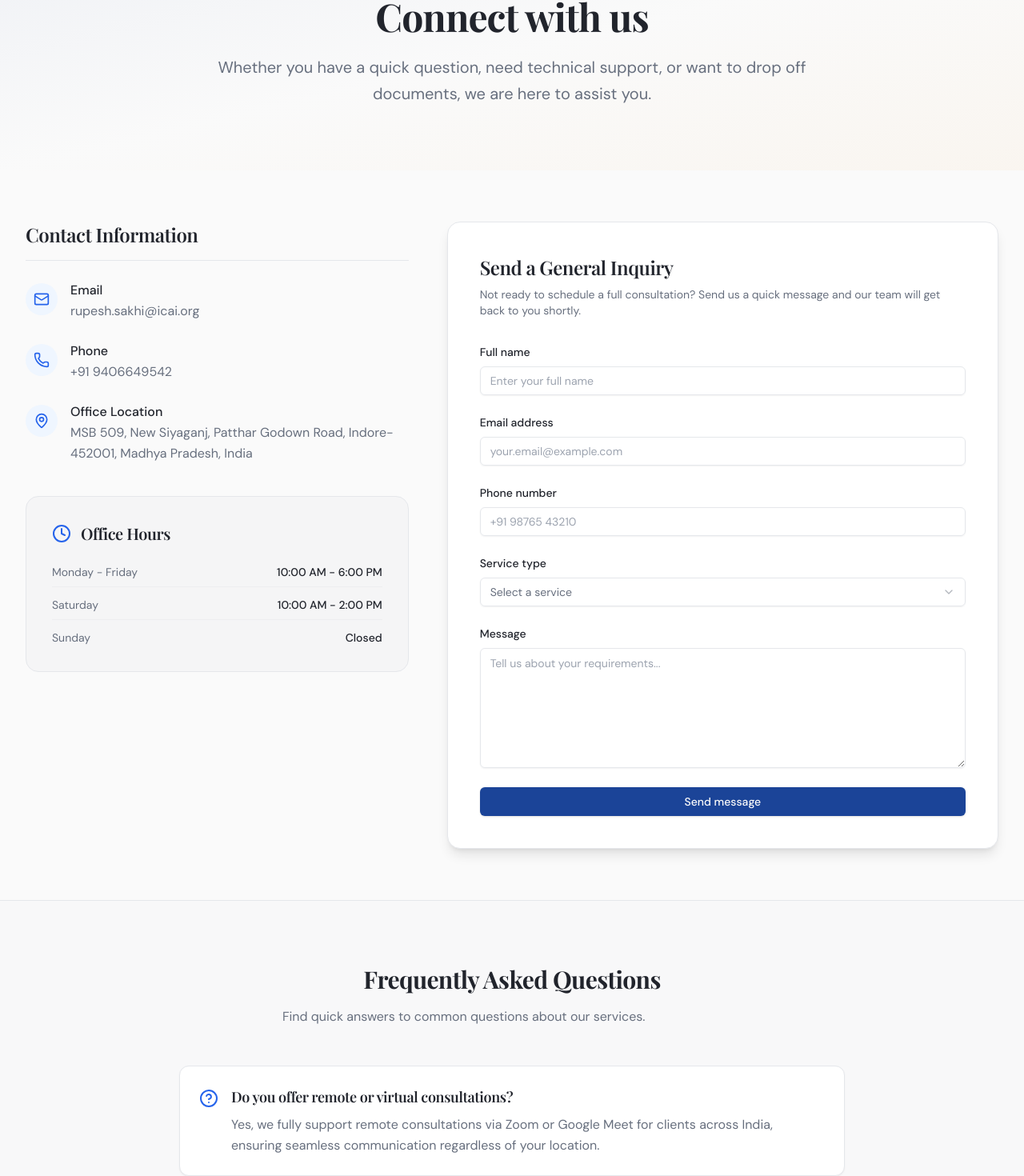
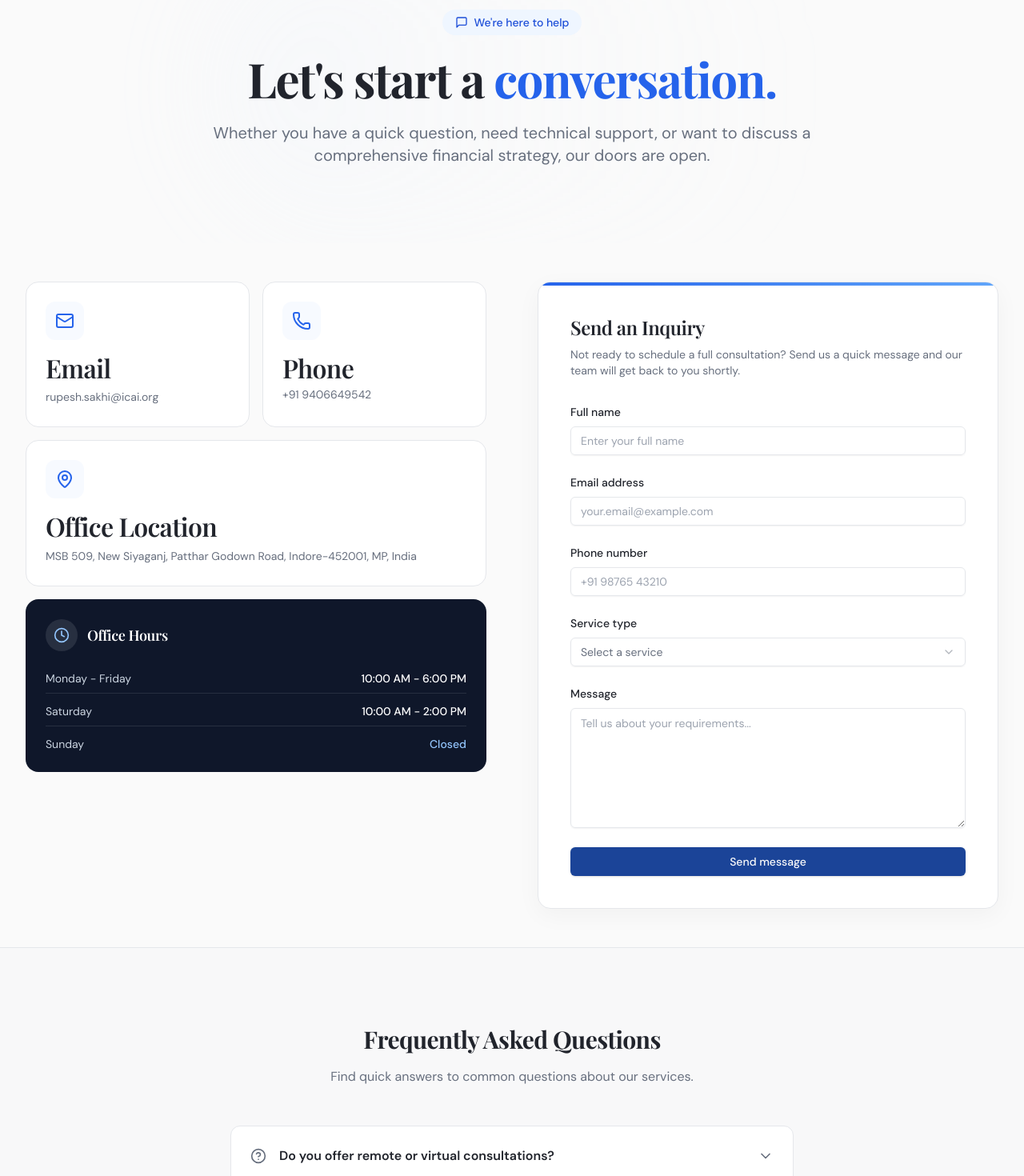
Before and after one commit to Ojasvsakhi/New-web-app, a React (Vite) app in the folder apps/: page /contact in a window 1280 px wide. Shown: the part 164-1634 px from the top of the page at 80% size. Built offline with nearby package versions, Linux system fonts and the light colour scheme.

Commit message:
Re-designed contact page

```diff
--- a/apps/src/components/ContactForm.jsx
+++ b/apps/src/components/ContactForm.jsx
@@ -101,11 +101,16 @@ function ContactForm() {
           </SelectTrigger>
           <SelectContent>
             <SelectItem value="tax-planning">Tax planning & compliance</SelectItem>
-            <SelectItem value="audit">Audit services</SelectItem>
-            <SelectItem value="gst">GST & indirect tax</SelectItem>
+            <SelectItem value="gst-indirect">GST Planning and compliance</SelectItem>
+            <SelectItem value="company-law">Company Law Services</SelectItem>
+            <SelectItem value="llp-services">LLP Services</SelectItem>
+            <SelectItem value="rera-services">RERA Services</SelectItem>
+            <SelectItem value="fema-nri">FEMA & NRI Advisory</SelectItem>
+            <SelectItem value="audit-services">Audit services</SelectItem>
             <SelectItem value="financial-consulting">Financial consulting</SelectItem>
-            <SelectItem value="bookkeeping">Bookkeeping & accounting</SelectItem>
+            <SelectItem value="bookkeeping-accounting">Bookkeeping & accounting</SelectItem>
             <SelectItem value="business-advisory">Business advisory</SelectItem>
+            <SelectItem value="financial-statement">Financial statement preparation</SelectItem>
             <SelectItem value="other">Other</SelectItem>
           </SelectContent>
         </Select>
--- a/apps/src/pages/ContactPage.jsx
+++ b/apps/src/pages/ContactPage.jsx
@@ -1,28 +1,43 @@
-import React from 'react';
+import React, { useState } from 'react';
 import { Helmet } from 'react-helmet';
-import { motion } from 'framer-motion';
-import { Mail, Phone, MapPin, Clock, HelpCircle, ChevronDown } from 'lucide-react';
+import { motion, AnimatePresence } from 'framer-motion';
+import { Mail, Phone, MapPin, Clock, HelpCircle, ChevronDown, MessageSquare, ArrowUpRight, Check } from 'lucide-react';
 import ContactForm from '@/components/ContactForm.jsx';
 
 function ContactPage() {
+  const [activeFaq, setActiveFaq] = useState(null);
+  const [phoneCopied, setPhoneCopied] = useState(false);
+
+  const handleCopyPhone = (e, phoneNumber) => {
+    e.preventDefault();
+    navigator.clipboard.writeText(phoneNumber);
+    setPhoneCopied(true);
+    setTimeout(() => setPhoneCopied(false), 2500);
+  };
+
   const contactInfo = [
     {
+      id: 'email',
       icon: Mail,
       title: 'Email',
       content: 'rupesh.sakhi@icai.org',
-      link: 'mailto:rupesh.sakhi@icai.org'
+      link: 'mailto:rupesh.sakhi@icai.org',
+      colSpan: 'col-span-1 md:col-span-1',
     },
     {
+      id: 'phone',
       icon: Phone,
       title: 'Phone',
       content: '+91 9406649542',
-      link: 'tel:+919406649542'
+      colSpan: 'col-span-1 md:col-span-1',
     },
     {
+      id: 'location',
       icon: MapPin,
       title: 'Office Location',
-      content: 'MSB 509, New Siyaganj, Patthar Godown Road, Indore-452001, Madhya Pradesh, India',
-      link: 'https://www.google.com/maps/search/?api=1&query=MSB,+New+Siyaganj,+Patthar+Godown+Road,+Indore,+Madhya+Pradesh,+India'
+      content: 'MSB 509, New Siyaganj, Patthar Godown Road, Indore-452001, MP, India',
+      link: 'https://www.google.com/maps/@22.7236682,75.8661695,19.72z?entry=ttu&g_ep=EgoyMDI2MDUxMi4wIKXMDSoASAFQAw%3D%3D',
+      colSpan: 'col-span-1 md:col-span-2',
     }
   ];
 
@@ -52,78 +67,119 @@ function ContactPage() {
         <meta name="description" content="Get in touch with us for professional chartered accountant services. Find our office hours, location, and answers to frequently asked questions." />
       </Helmet>
 
-      <section className="py-20 bg-gradient-to-br from-primary/5 via-background to-secondary/5">
-        <div className="max-w-7xl mx-auto px-4 sm:px-6 lg:px-8">
+      <section className="relative py-24 overflow-hidden bg-background">
+        <div className="absolute top-0 left-1/2 -translate-x-1/2 w-full max-w-3xl h-full opacity-30 pointer-events-none">
+          <div className="absolute inset-0 bg-gradient-to-r from-blue-100/40 via-blue-50/20 to-transparent blur-3xl rounded-full" />
+        </div>
+
+        <div className="relative max-w-7xl mx-auto px-4 sm:px-6 lg:px-8">
           <motion.div
             initial={{ opacity: 0, y: 20 }}
             animate={{ opacity: 1, y: 0 }}
-            transition={{ duration: 0.6 }}
+            transition={{ duration: 0.6, ease: "easeOut" }}
             className="text-center max-w-3xl mx-auto"
           >
-            <h1 className="mb-6 text-4xl md:text-5xl font-bold" style={{ fontFamily: 'Playfair Display, serif' }}>
-              Connect with us
+            <span className="inline-flex items-center space-x-2 bg-blue-50 text-blue-700 px-4 py-1.5 rounded-full text-sm font-medium mb-6">
+              <MessageSquare className="w-4 h-4" />
+              <span>We're here to help</span>
+            </span>
+            <h1 className="mb-6 text-4xl md:text-5xl lg:text-6xl font-bold tracking-tight text-foreground" style={{ fontFamily: 'Playfair Display, serif' }}>
+              Let's start a <span className="text-blue-600">conversation.</span>
             </h1>
-            <p className="text-xl text-muted-foreground leading-relaxed">
-              Whether you have a quick question, need technical support, or want to drop off documents, we are here to assist you.
+            <p className="text-lg md:text-xl text-muted-foreground leading-relaxed">
+              Whether you have a quick question, need technical support, or want to discuss a comprehensive financial strategy, our doors are open.
             </p>
           </motion.div>
         </div>
       </section>
 
-      <section className="py-16 bg-background">
+      <section className="py-12 bg-background relative z-10">
         <div className="max-w-7xl mx-auto px-4 sm:px-6 lg:px-8">
-          <div className="grid grid-cols-1 lg:grid-cols-12 gap-12">
+          <div className="grid grid-cols-1 lg:grid-cols-12 gap-10 xl:gap-16">
 
             <motion.div
               initial={{ opacity: 0, x: -20 }}
               animate={{ opacity: 1, x: 0 }}
               transition={{ duration: 0.6 }}
-              className="lg:col-span-5 space-y-10"
+              className="lg:col-span-6 space-y-6"
             >
-              <div>
-                <h2 className="text-2xl font-semibold mb-6 border-b border-border pb-4">Contact Information</h2>
-                <div className="space-y-6">
-                  {contactInfo.map((info, index) => (
-                    <div key={index} className="flex items-start space-x-4">
-                      <div className="flex-shrink-0 mt-1">
-                        <div className="w-10 h-10 rounded-full bg-blue-50 flex items-center justify-center">
-                          <info.icon className="h-5 w-5 text-blue-600" />
+              <div className="grid grid-cols-1 md:grid-cols-2 gap-4">
+                {contactInfo.map((info, index) => {
+
+                  if (info.id === 'phone') {
+                    return (
+                      <div key={index} className={`bg-card p-6 rounded-2xl border border-border transition-colors duration-300 hover:bg-muted/30 ${info.colSpan}`}>
+                        <button
+                          onClick={(e) => handleCopyPhone(e, info.content)}
+                          className="group text-left w-full h-full flex flex-col focus:outline-none"
+                        >
+                          <div className={`w-12 h-12 rounded-xl flex items-center justify-center mb-4 transition-colors grid [grid-template-areas:'stack'] ${phoneCopied ? 'bg-emerald-100 text-emerald-600' : 'bg-blue-50/50 text-blue-600 group-hover:bg-blue-50'}`}>
+                            <Check className={`h-6 w-6 [grid-area:stack] transition-all duration-300 ${phoneCopied ? 'opacity-100 scale-100' : 'opacity-0 scale-50'}`} />
+                            <Phone className={`h-6 w-6 [grid-area:stack] transition-all duration-300 ${phoneCopied ? 'opacity-0 scale-50' : 'opacity-100 scale-100'}`} />
                           </div>
+                          <h3 className="font-semibold text-foreground mb-1">{info.title}</h3>
+                          <span className="grid [grid-template-areas:'stack'] text-left overflow-hidden w-full">
+                            <span className={`[grid-area:stack] transition-all duration-300 text-sm font-medium ${phoneCopied ? 'opacity-100 translate-y-0 text-emerald-600' : 'opacity-0 translate-y-4 pointer-events-none'}`}>
+                              Copied to clipboard!
+                            </span>
+                            <span className={`[grid-area:stack] transition-all duration-300 text-sm text-muted-foreground group-hover:text-blue-600 ${phoneCopied ? 'opacity-0 -translate-y-4 pointer-events-none' : 'opacity-100 translate-y-0'}`}>
+                              {info.content}
+                            </span>
+                          </span>
+                        </button>
                       </div>
-                      <div>
-                        <p className="font-medium text-foreground">{info.title}</p>
+                    );
+                  }
+
+                  return (
+                    <div
+                      key={index}
+                      className={`group bg-card p-6 rounded-2xl border border-border transition-colors duration-300 hover:bg-muted/30 ${info.colSpan}`}
+                    >
+                      <div className="w-12 h-12 rounded-xl bg-blue-50/50 flex items-center justify-center mb-4 group-hover:bg-blue-50 transition-colors duration-300">
+                        <info.icon className="h-6 w-6 text-blue-600" />
+                      </div>
+                      <h3 className="font-semibold text-foreground mb-1">{info.title}</h3>
+
                       {info.link ? (
-                          <a href={info.link} className="text-muted-foreground hover:text-blue-600 transition-colors">
-                            {info.content}
+                        <a
+                          href={info.link}
+                          target="_blank"
+                          rel="noreferrer"
+                          className="inline-flex items-center text-muted-foreground hover:text-blue-600 transition-colors text-sm"
+                        >
+                          <span>{info.content}</span>
+                          <ArrowUpRight className="w-3.5 h-3.5 ml-1 opacity-0 -translate-x-1 group-hover:opacity-100 group-hover:translate-x-0 transition-all duration-300" />
                         </a>
                       ) : (
-                          <p className="text-muted-foreground">{info.content}</p>
+                        <p className="text-muted-foreground text-sm">{info.content}</p>
                       )}
                     </div>
+                  );
+                })}
+
+                <div className="bg-slate-900 text-white p-6 rounded-2xl md:col-span-2 border border-transparent hover:border-slate-800 transition-colors duration-300">
+                  <div className="flex items-center space-x-3 mb-6">
+                    <div className="w-10 h-10 rounded-full bg-white/10 flex items-center justify-center">
+                      <Clock className="h-5 w-5 text-blue-300" />
                     </div>
-                  ))}
+                    <h3 className="text-lg font-semibold">Office Hours</h3>
                   </div>
-              </div>
-
-              <div className="bg-muted/50 rounded-2xl p-8 border border-border">
-                <div className="flex items-center space-x-3 mb-6">
-                  <Clock className="h-6 w-6 text-blue-600" />
-                  <h3 className="text-xl font-semibold">Office Hours</h3>
-                </div>
-                <ul className="space-y-3 text-sm text-muted-foreground">
-                  <li className="flex justify-between border-b border-border/50 pb-2">
+                  <ul className="space-y-3 text-sm text-slate-300">
+                    <li className="flex justify-between border-b border-white/10 pb-2">
                       <span>Monday - Friday</span>
-                    <span className="font-medium text-foreground">10:00 AM - 6:00 PM</span>
+                      <span className="font-medium text-white">10:00 AM - 6:00 PM</span>
                     </li>
-                  <li className="flex justify-between border-b border-border/50 pb-2">
+                    <li className="flex justify-between border-b border-white/10 pb-2">
                       <span>Saturday</span>
-                    <span className="font-medium text-foreground">10:00 AM - 2:00 PM</span>
+                      <span className="font-medium text-white">10:00 AM - 2:00 PM</span>
                     </li>
                     <li className="flex justify-between">
                       <span>Sunday</span>
-                    <span className="font-medium text-foreground">Closed</span>
+                      <span className="font-medium text-blue-300">Closed</span>
                     </li>
                   </ul>
+                </div>
               </div>
             </motion.div>
 
@@ -131,10 +187,11 @@ function ContactPage() {
               initial={{ opacity: 0, x: 20 }}
               animate={{ opacity: 1, x: 0 }}
               transition={{ duration: 0.6, delay: 0.2 }}
-              className="lg:col-span-7"
+              className="lg:col-span-6"
             >
-              <div className="bg-card rounded-2xl shadow-lg p-8 sm:p-10 border border-border">
-                <h2 className="text-2xl font-semibold mb-2">Send a General Inquiry</h2>
+              <div className="bg-card rounded-2xl shadow-[0_8px_30px_rgb(0,0,0,0.04)] p-8 sm:p-10 border border-border relative overflow-hidden">
+                <div className="absolute top-0 left-0 w-full h-1 bg-gradient-to-r from-blue-600 to-blue-400" />
+                <h2 className="text-2xl font-semibold mb-2">Send an Inquiry</h2>
                 <p className="text-muted-foreground mb-8 text-sm">
                   Not ready to schedule a full consultation? Send us a quick message and our team will get back to you shortly.
                 </p>
@@ -146,38 +203,57 @@ function ContactPage() {
         </div>
       </section>
 
-      <section className="py-20 bg-muted/30 border-t border-border">
-        <div className="max-w-4xl mx-auto px-4 sm:px-6 lg:px-8">
+      <section className="py-24 bg-muted/30 border-t border-border">
+        <div className="max-w-3xl mx-auto px-4 sm:px-6 lg:px-8">
           <div className="text-center mb-12">
-            <h2 className="text-3xl font-bold mb-4" style={{ fontFamily: 'Playfair Display, serif' }}>
+            <h2 className="text-3xl font-bold mb-4 text-foreground" style={{ fontFamily: 'Playfair Display, serif' }}>
               Frequently Asked Questions
             </h2>
             <p className="text-muted-foreground">Find quick answers to common questions about our services.</p>
           </div>
 
-          <div className="space-y-4">
-            {faqs.map((faq, index) => (
+          <div className="space-y-3">
+            {faqs.map((faq, index) => {
+              const isActive = activeFaq === index;
+              return (
                 <motion.div
                   key={index}
                   initial={{ opacity: 0, y: 10 }}
                   whileInView={{ opacity: 1, y: 0 }}
                   viewport={{ once: true }}
                   transition={{ duration: 0.4, delay: index * 0.1 }}
-                className="bg-card border border-border rounded-xl p-6 shadow-sm"
+                  className={`border rounded-xl bg-card overflow-hidden transition-all duration-300 ${isActive ? 'border-blue-200 ring-1 ring-blue-100 shadow-sm' : 'border-border hover:border-blue-100'}`}
                 >
-                <div className="flex items-start space-x-4">
-                  <HelpCircle className="h-6 w-6 text-blue-600 flex-shrink-0 mt-1" />
-                  <div>
-                    <h3 className="text-lg font-semibold mb-2">{faq.question}</h3>
-                    <p className="text-muted-foreground leading-relaxed">{faq.answer}</p>
+                  <button
+                    onClick={() => setActiveFaq(isActive ? null : index)}
+                    className="w-full flex items-center justify-between p-6 text-left focus:outline-none"
+                  >
+                    <div className="flex items-center space-x-4">
+                      <HelpCircle className={`h-5 w-5 flex-shrink-0 transition-colors duration-300 ${isActive ? 'text-blue-600' : 'text-muted-foreground'}`} />
+                      <span className="font-semibold text-foreground pr-4">{faq.question}</span>
                     </div>
+                    <ChevronDown className={`h-5 w-5 text-muted-foreground transition-transform duration-300 ${isActive ? 'rotate-180 text-blue-600' : ''}`} />
+                  </button>
+                  <AnimatePresence>
+                    {isActive && (
+                      <motion.div
+                        initial={{ height: 0, opacity: 0 }}
+                        animate={{ height: 'auto', opacity: 1 }}
+                        exit={{ height: 0, opacity: 0 }}
+                        transition={{ duration: 0.3, ease: "easeInOut" }}
+                      >
+                        <div className="px-6 pb-6 pt-2 pl-14 text-muted-foreground leading-relaxed">
+                          {faq.answer}
                         </div>
                       </motion.div>
-            ))}
+                    )}
+                  </AnimatePresence>
+                </motion.div>
+              );
+            })}
           </div>
         </div>
       </section>
-
     </>
   );
 }
```
Lines whose indentation alone changed are shown as unchanged.
